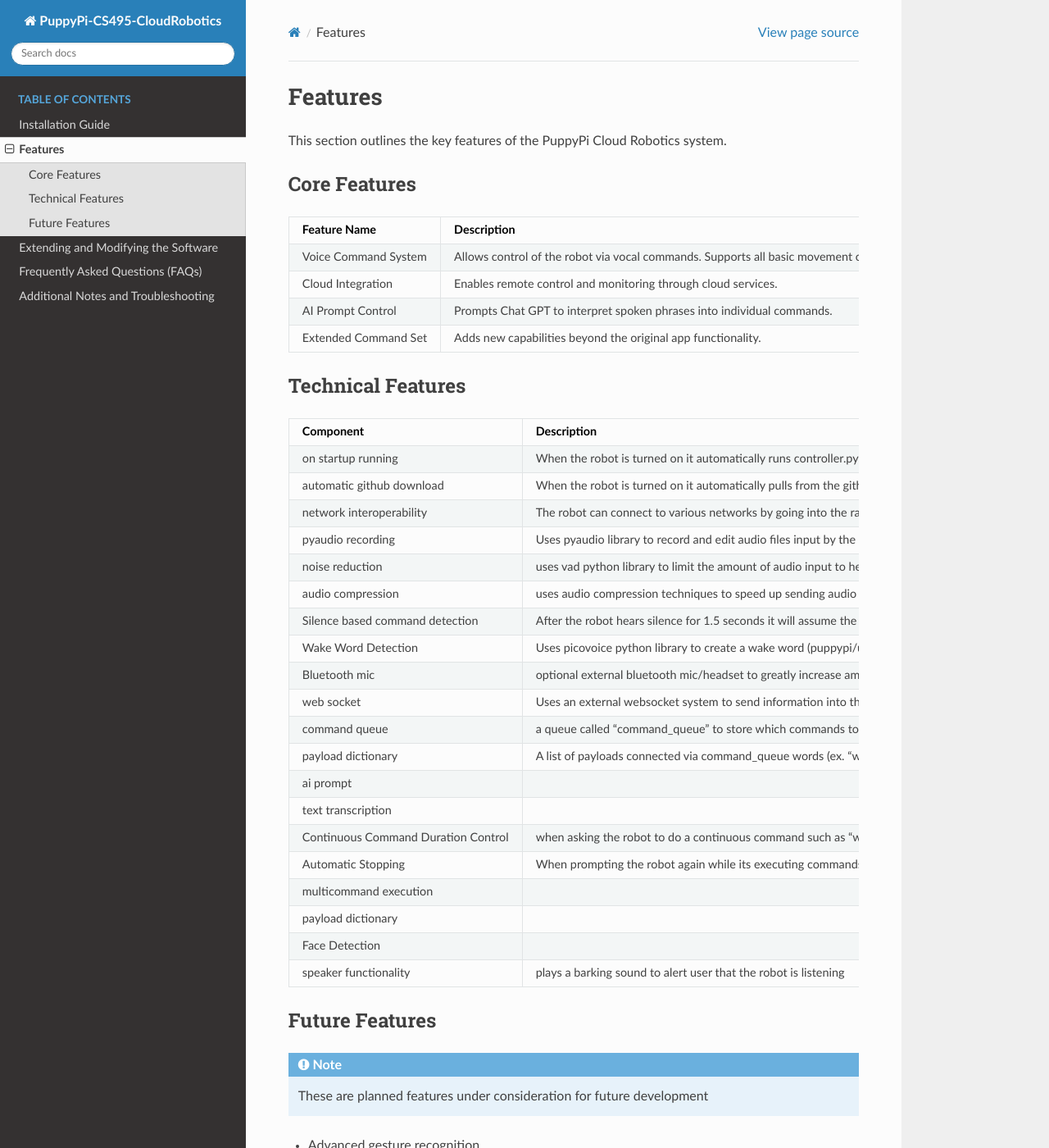
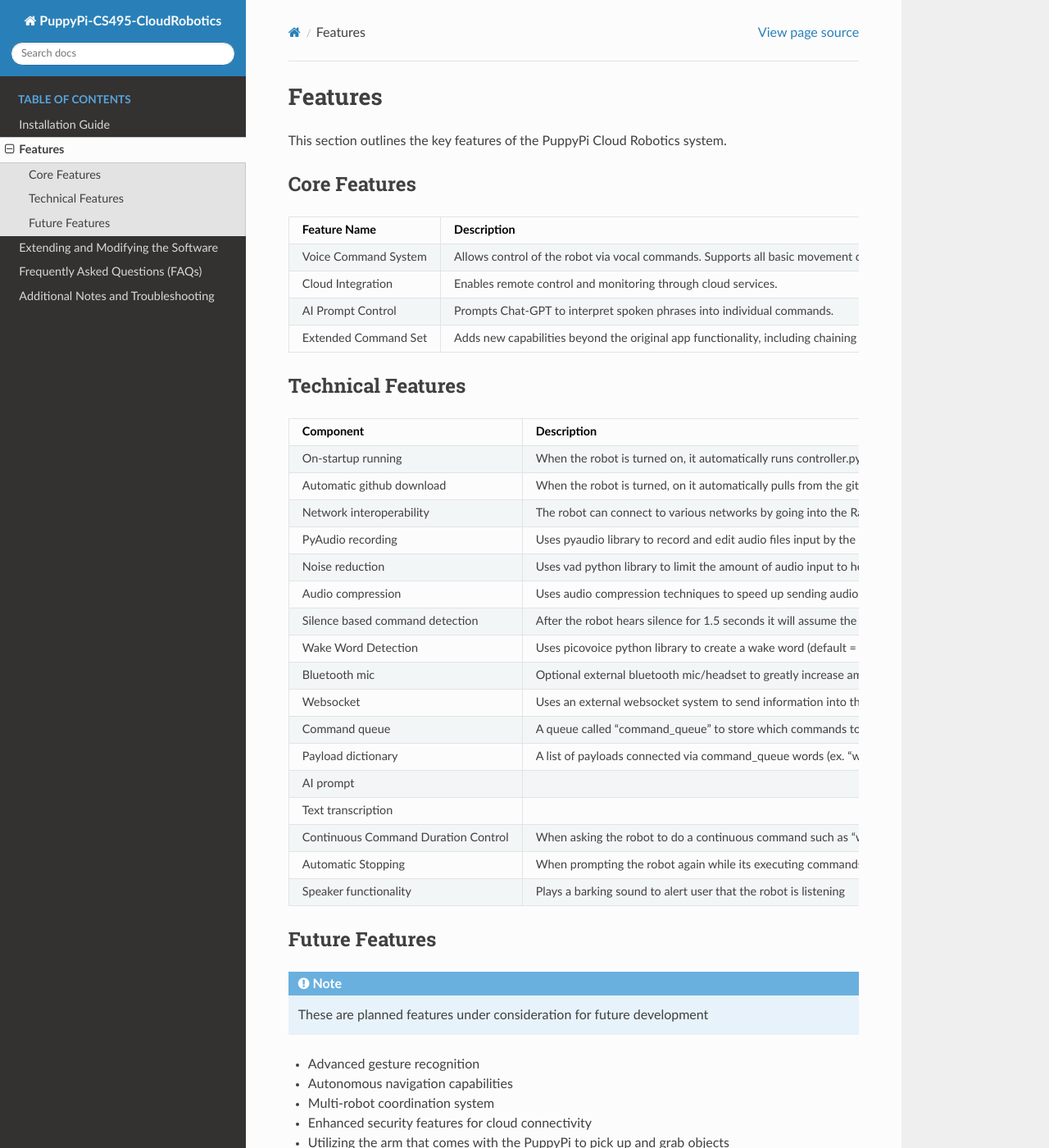
Before and after one commit to CS-495-Cloud-Robotics-Team/PuppyPi, a Sphinx documentation site: the page built from docs/features.rst, in a window 1280 px wide and 1400 px high. Shown: the whole window at 82% size. Built offline with Sphinx 7.4.7 and the Read the Docs theme 3.1.0, drawn with Linux system fonts in a browser that asks for light colours; pages that are not in the unit, such as notebooks, are missing from menus; some of the changed text lies outside the part shown.

Commit message:
Update features.rst

```diff
--- a/docs/features.rst
+++ b/docs/features.rst
@@ -8,68 +8,62 @@
 
 .. list-table::
    :header-rows: 1
-   :widths: 20 80
+   :widths: 20 60
 
    * - Feature Name
      - Description
    * - Voice Command System
-     - Allows control of the robot via vocal commands. Supports all basic movement commands from the original app.
+     - Allows control of the robot via vocal commands. Supports all basic movement commands from the original app - these include walking as well as all the Action Group files ('Performance' section of the app).
    * - Cloud Integration
      - Enables remote control and monitoring through cloud services.
    * - AI Prompt Control
-     - Prompts Chat GPT to interpret spoken phrases into individual commands.
+     - Prompts Chat-GPT to interpret spoken phrases into individual commands.
    * - Extended Command Set
-     - Adds new capabilities beyond the original app functionality.
+     - Adds new capabilities beyond the original app functionality, including chaining multiple commands together and command interruption.
 
 Technical Features
 ------------------
 
 .. list-table::
    :header-rows: 1
-   :widths: 20 80
+   :widths: 20 60
 
    * - Component
      - Description
-   * - on startup running
-     - When the robot is turned on it automatically runs controller.py (you can turn this off)
-   * - automatic github download
-     - When the robot is turned on it automatically pulls from the github with updated code
-   * - network interoperability
-     - The robot can connect to various networks by going into the raspberry pi and connecting to the specific network via the terminal
-   * - pyaudio recording
+   * - On-startup running
+     - When the robot is turned on, it automatically runs controller.py (you can turn this off)
+   * - Automatic github download
+     - When the robot is turned, on it automatically pulls from the github with updated code
+   * - Network interoperability
+     - The robot can connect to various networks by going into the Raspberry Pi and connecting to the specific network via the terminal
+   * - PyAudio recording
      - Uses pyaudio library to record and edit audio files input by the user via the mic
-   * - noise reduction
-     - uses vad python library to limit the amount of audio input to help get a clear command
-   * - audio compression
-     - uses audio compression techniques to speed up sending audio files to the cloud
+   * - Noise reduction
+     - Uses vad python library to limit the amount of audio input to help get a clear command
+   * - Audio compression
+     - Uses audio compression techniques to speed up sending audio files to the cloud
    * - Silence based command detection
-     - After the robot hears silence for 1.5 seconds it will assume the user has finished saying the command, will also hard stop after 10 seconds to ensure backround noise doesn't make it record forever
+     - After the robot hears silence for 1.5 seconds it will assume the user has finished saying the command. After 10 seconds, it hard stops to ensure backround noise doesn't make it record forever
    * - Wake Word Detection
-     - Uses picovoice python library to create a wake word (puppypi/user choice) that detects when the word is said to initalize the prompting
+     - Uses picovoice python library to create a wake word (default = 'PuppyPi', can be edited by user) that detects when the word is said to initalize the prompting
    * - Bluetooth mic
-     - optional external bluetooth mic/headset to greatly increase amount of correct audio transmitted to the puppypi (wihtout this there is a large chance the motors drown out users voice)
-   * - web socket
+     - Optional external bluetooth mic/headset to greatly increase amount of correct audio transmitted to the PuppyPi (without this there is a large chance the motors drown out user's voice)
+   * - Websocket
      - Uses an external websocket system to send information into the docker file to run specific commands, this way the code isn't deleted on startup
-   * - command queue
-     - a queue called "command_queue" to store which commands to run in a specific order across threads
-   * - payload dictionary
-     - A list of payloads connected via command_queue words (ex. "walk") that tell ross what to execute on the puppypi motors
-   * - ai prompt
+   * - Command queue
+     - A queue called "command_queue" to store which commands to run in a specific order across threads. This allows for multicommand execution
+   * - Payload dictionary
+     - A list of payloads connected via command_queue words (ex. "walk") that tell ROS what to execute on the PuppyPi motors
+   * - AI prompt
      -
-   * - text transcription
+   * - Text transcription
      -
    * - Continuous Command Duration Control
-     - when asking the robot to do a continuous command such as "walk", request a number of seconds for the program to run for
+     - When asking the robot to do a continuous command such as "walk", request a number of seconds for the program to run for
    * - Automatic Stopping
      - When prompting the robot again while its executing commands it will stop its current command and delete all future commands
-   * - multicommand execution
-     -
-   * - payload dictionary
-     -
-   * - Face Detection
-     -
-   * - speaker functionality
-     - plays a barking sound to alert user that the robot is listening
+   * - Speaker functionality
+     - Plays a barking sound to alert user that the robot is listening
 
 
 
@@ -84,3 +78,7 @@
 - Autonomous navigation capabilities
 - Multi-robot coordination system
 - Enhanced security features for cloud connectivity
+- Utilizing the arm that comes with the PuppyPi to pick up and grab objects
+- More advanced computer vision techniques, allowing PuppyPi to dynamically interact with its environment
+- Ability to run python programs on PuppyPi instead of individual ROS commands one by one
+- Final app functionalities - color tracking, apriltag recognition, and lidar
```
